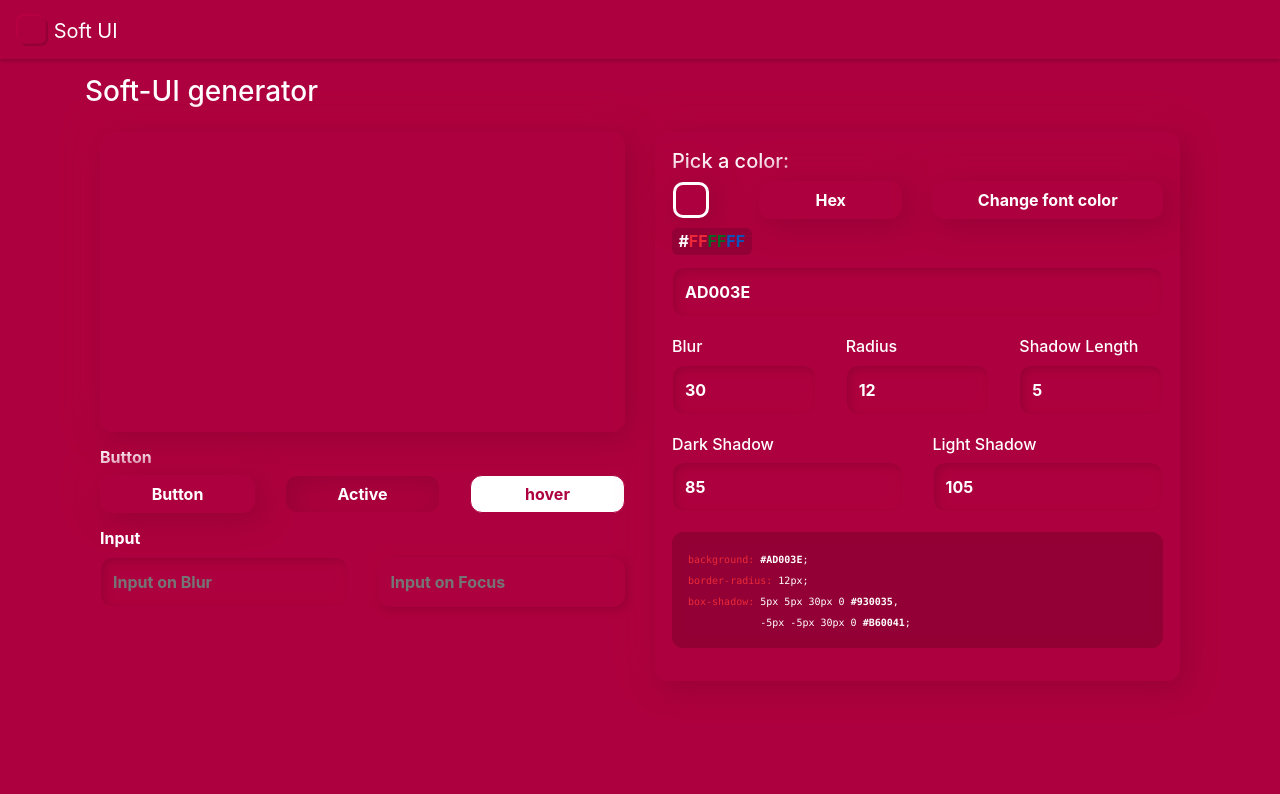
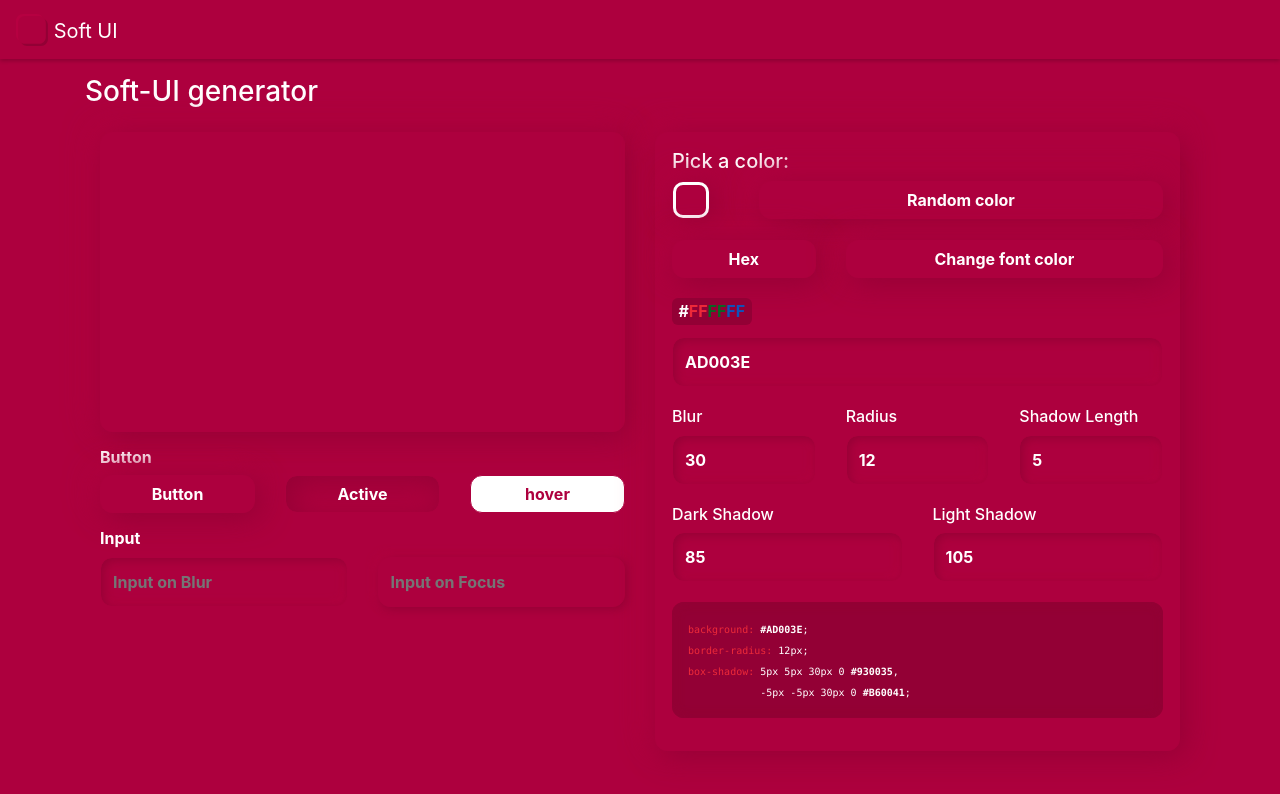
Before and after one commit to shchilkin/soft-ui, a React (Create React App) app in the folder Frontend/: page / in a window 1280 px wide. Shown: the top 794 px of the page. Built offline with nearby package versions, Linux system fonts and the light colour scheme; the HTML template or start-up script is replaced by a standard one.

Commit message:
Added random Color feature
Found bug - because of useState generator updates font variable from state only once

```diff
--- a/Frontend/src/Components/Generator/Functions.SoftUIGenerator.js
+++ b/Frontend/src/Components/Generator/Functions.SoftUIGenerator.js
@@ -80,3 +80,6 @@ export function calculateShadowFactor(number) {
         return factor
     }
 }
+export function getRandomInt(maximumNumber) {
+    return Math.floor(Math.random() * Math.floor(maximumNumber+1));
+}
--- a/Frontend/src/Components/Generator/Generator.components/colorPickerSketch.js
+++ b/Frontend/src/Components/Generator/Generator.components/colorPickerSketch.js
@@ -78,7 +78,6 @@ class ColorPickerSketch extends React.Component {
       <div style={{ display: "inline-block", verticalAlign: "-50%" }}>
         <div style={styles.swatch} onClick={this.handleClick}>
           <div style={colorStyle.color} />
-          {/*<div style={ styles.color } />*/}
         </div>
         {this.state.displayColorPicker ? (
           <div style={styles.popover}>
--- a/Frontend/src/Components/Generator/Generator.js
+++ b/Frontend/src/Components/Generator/Generator.js
@@ -4,7 +4,7 @@ import SoftUIGenInput from "./Generator.components/SoftUIGenInput";
 import Badge from "../Badge/Badge.component";
 import ColorPickerSketch from "./Generator.components/colorPickerSketch";
 import ThemeContext from "../../contexts/theme/ThemeContext";
-import { toHex } from "./Functions.SoftUIGenerator";
+import { toHex, getRandomInt } from "./Functions.SoftUIGenerator";
 
 //rgb 0 9 62 night sky color
 // 1 161 255 rgb blue
@@ -18,7 +18,7 @@ const Generator = () => {
     shadows,
     shadowBlur,
     shadowLength,
-    borderRadius: borderRadius,
+    borderRadius,
     darkShadowFactor,
     lightShadowFactor,
     changeColor,
@@ -31,7 +31,6 @@ const Generator = () => {
     changeLightShadowFactor,
   } = themeContext;
 
-  const [FONT, setFONT] = useState(font);
   const viewPortHeight = window.innerHeight
 
   const lighterShadows = shadows.ligherShadowArray;
@@ -44,25 +43,30 @@ const Generator = () => {
   const [colorInputMode, setColorInputMode] = useState(true);
   const onChangeBlur = (event) => changeShadowBlur(event.target.value);
   const onChangeRadius = (event) => changeBorderRadius(event.target.value);
-  const onChangeColor = (event, hexOrRGBColorName) =>
-    changeColor(hexOrRGBColorName, event.target.value);
-  const onChangeShadowLength = (event) =>
-    changeShadowLength(event.target.value);
-  const onChangeLightShadowFactor = (event) =>
-    changeLightShadowFactor(event.target.value);
-  const onChangeDarkShadowFactor = (event) =>
-    changeDarkShadowFactor(event.target.value);
-  const changeFontColor = () => {
-    if (FONT === "#000") {
-      setFONT("#FFF");
-    } else if (FONT === "#FFF") {
-      setFONT("#000");
+  const onChangeColor = (event, hexOrRGBColorName) => changeColor(hexOrRGBColorName, event.target.value);
+  const onChangeShadowLength = (event) => changeShadowLength(event.target.value);
+  const onChangeLightShadowFactor = (event) => changeLightShadowFactor(event.target.value);
+  const onChangeDarkShadowFactor = (event) => changeDarkShadowFactor(event.target.value);
+  // const changeFontColor = () => {
+  //   if (font === "#000") {
+  //     setFONT("#FFF");
+  //   } else if (font === "#FFF") {
+  //     setFONT("#000");
+  //   }
+  // };
+
+  const generateRandom = () => {
+    let rgbObject = {
+      Red:getRandomInt(255),
+      Green:getRandomInt(255),
+      Blue:getRandomInt(255)
     }
-  };
+    changeColor('RGB', rgbObject);
+  }
 
   const componentProps = {
     mainColor: mainColor,
-    font: FONT,
+    font: font,
     Blur: shadowBlur,
     shadowLength: shadowLength,
     darkerShadow: darkerShadow,
@@ -74,7 +78,7 @@ const Generator = () => {
     height: "300px",
     minHeight: "100px",
     backgroundColor: mainColor,
-    color: FONT,
+    color: font,
     mixBlendMode: "normal",
     boxShadow: `${shadowLength}px ${shadowLength}px ${shadowBlur}px 0 ${darkerShadow},
                    -${shadowLength}px -${shadowLength}px ${shadowBlur}px 0 ${lighterShadow}`,
@@ -107,7 +111,7 @@ const Generator = () => {
       <div className={"col-4"}>
         <h6>
           <Badge style={{ backgroundColor: darkerShadow }}>
-            <span style={{ color: "#ed2939" }}>Red</span>
+            <span style={{ color: "#ed2939" }}>R</span>
           </Badge>
         </h6>
         <SoftUIGenInput
@@ -121,7 +125,7 @@ const Generator = () => {
       <div className={"col-4"}>
         <h6>
           <Badge style={{ backgroundColor: darkerShadow }}>
-            <span style={{ color: "#0B6623" }}>Green</span>
+            <span style={{ color: "#0B6623" }}>G</span>
           </Badge>
         </h6>
         <SoftUIGenInput
@@ -135,7 +139,7 @@ const Generator = () => {
       <div className={"col-4"}>
         <h6>
           <Badge style={{ backgroundColor: darkerShadow }}>
-            <span style={{ color: "#0f52Ba" }}>Blue</span>
+            <span style={{ color: "#0f52Ba" }}>B</span>
           </Badge>
         </h6>
         <SoftUIGenInput
@@ -153,7 +157,7 @@ const Generator = () => {
   return (
     <div
       className={"container-fluid"}
-      style={{ minHeight:`${viewPortHeight - 59}px`, height:'100%', backgroundColor: mainColor, color: FONT }}
+      style={{ minHeight:`${viewPortHeight - 59}px`, height:'100%', backgroundColor: mainColor, color: font }}
     >
       <div className={"container pt-3"}>
         <h3>Soft-UI generator</h3>
@@ -224,7 +228,7 @@ const Generator = () => {
               style={{
                 minHeight: "100px",
                 backgroundColor: mainColor,
-                color: FONT,
+                color: font,
                 mixBlendMode: "normal",
                 boxShadow: `${shadowLength}px ${shadowLength}px ${shadowBlur}px 0 ${darkerShadow},
                                  -${shadowLength}px -${shadowLength}px ${shadowBlur}px 0 ${lighterShadow}`,
@@ -238,10 +242,18 @@ const Generator = () => {
                   <h5>Pick a color:</h5>
                 </div>
               </div>
-              <div className={"row"}>
-                <div className={"col-2"}>
-                  <ColorPickerSketch />
+              <div className={'row mb-3'}>
+                <div className={'col-2'}>
+                    <ColorPickerSketch />
                 </div>
+                <div className={'col-10'}>
+                  <SoftUIGenButton props={componentProps}
+                                   onClick={generateRandom}
+                                   children={'Random color'}
+                  />
+                </div>
+              </div>
+              <div className={"row mb-3"}>
                 <div className={"col-4"}>
                   <SoftUIGenButton
                       props={componentProps}
@@ -249,11 +261,11 @@ const Generator = () => {
                       onClick={() => setColorInputMode(!colorInputMode)}
                   />
                 </div>
-                <div className={"col-6"}>
+                <div className={"col-8"}>
                   <SoftUIGenButton
                       props={componentProps}
-                      onClick={() => changeFontColor()}
-                      children={<span><span className={'d-block d-sm-none'}>Font color</span><span className={'d-none d-sm-block'}>Change font color</span></span>}
+                      // onClick={() => changeFontColor()}
+                      children={'Change font color'}
                   />
                 </div>
               </div>
--- a/Frontend/src/contexts/theme/ThemeReducer.js
+++ b/Frontend/src/contexts/theme/ThemeReducer.js
@@ -29,6 +29,11 @@ export default (state, action) => {
             switch (action.payload.colorName) {
                 //TODO Red Green and Blue return seems similar => Create function
                 case "Red":
+                    console.log('font color',fontColor(
+                    numberRangeCheck(action.payload.colorValue),
+                    state.Green,
+                    state.Blue
+                ),)
                     return {
                         ...state,
                         Red: numberRangeCheck(action.payload.colorValue),
@@ -38,6 +43,7 @@ export default (state, action) => {
                             state.Blue,
                             state.lightShadowFactor,
                             state.darkShadowFactor),
+                        //  TODO refactor code background color calculation
                         codeBackgroundColor:`rgb(${calculateShadows(
                             numberRangeCheck(action.payload.colorValue),
                             state.Green,
@@ -81,6 +87,7 @@ export default (state, action) => {
                             state.Blue,
                             state.lightShadowFactor,
                             state.darkShadowFactor),
+                        //TODO refactor code background color calculation
                         codeBackgroundColor:`rgb(${calculateShadows(
                             state.Red,
                             numberRangeCheck(action.payload.colorValue),
@@ -135,6 +142,7 @@ export default (state, action) => {
                             state.Green,
                             numberRangeCheck(action.payload.colorValue),
                         ),
+                        //TODO refactor code background color calculation
                         codeBackgroundColor:`rgb(${calculateShadows(
                             state.Red,
                             state.Green,
@@ -174,6 +182,7 @@ export default (state, action) => {
                                 hexToRGB(hexString).Blue,
                                 state.lightShadowFactor,
                                 state.darkShadowFactor),
+                            //TODO refactor code background color calculation
                             codeBackgroundColor:`rgb(${calculateShadows(
                                 hexToRGB(hexString).Red,
                                 hexToRGB(hexString).Green,
@@ -206,6 +215,53 @@ export default (state, action) => {
                     } else return {
                         ...state,
                         hexColor: hexString,
+                    }
+                case "RGB":
+                    console.log('payload', action.payload)
+                    return {...state,
+                        Red: action.payload.colorValue.Red,
+                        Green: action.payload.colorValue.Green,
+                        Blue: action.payload.colorValue.Blue,
+                        shadows: calculateShadows(
+                            action.payload.colorValue.Red,
+                            action.payload.colorValue.Green,
+                            action.payload.colorValue.Blue,
+                            state.lightShadowFactor,
+                            state.darkShadowFactor),
+                        font: fontColor(
+                            action.payload.colorValue.Red,
+                            action.payload.colorValue.Green,
+                            action.payload.colorValue.Blue,
+                        ),
+                        codeFontColor: fontColor(
+                            action.payload.colorValue.Red,
+                            action.payload.colorValue.Green,
+                            action.payload.colorValue.Blue,
+                        ),
+                        //  TODO refactor code background color calculation
+                        codeBackgroundColor:`rgb(${calculateShadows(
+                            action.payload.colorValue.Red,
+                            action.payload.colorValue.Green,
+                            action.payload.colorValue.Blue,
+                            state.lightShadowFactor,
+                            state.darkShadowFactor).darkerShadowArray[0]},
+                            ${calculateShadows(
+                            action.payload.colorValue.Red,
+                            action.payload.colorValue.Green,
+                            action.payload.colorValue.Blue,
+                            state.lightShadowFactor,
+                            state.darkShadowFactor).darkerShadowArray[1]},
+                            ${calculateShadows(
+                            action.payload.colorValue.Red,
+                            action.payload.colorValue.Green,
+                            action.payload.colorValue.Blue,
+                            state.lightShadowFactor,
+                            state.darkShadowFactor).darkerShadowArray[2]})`,
+                        hexColor: (
+                            toHex(numberRangeCheck(action.payload.colorValue.Red))
+                            +toHex(action.payload.colorValue.Green)+
+                            toHex(action.payload.colorValue.Blue)
+                        )
                     }
                 default:
                     return state;
```
